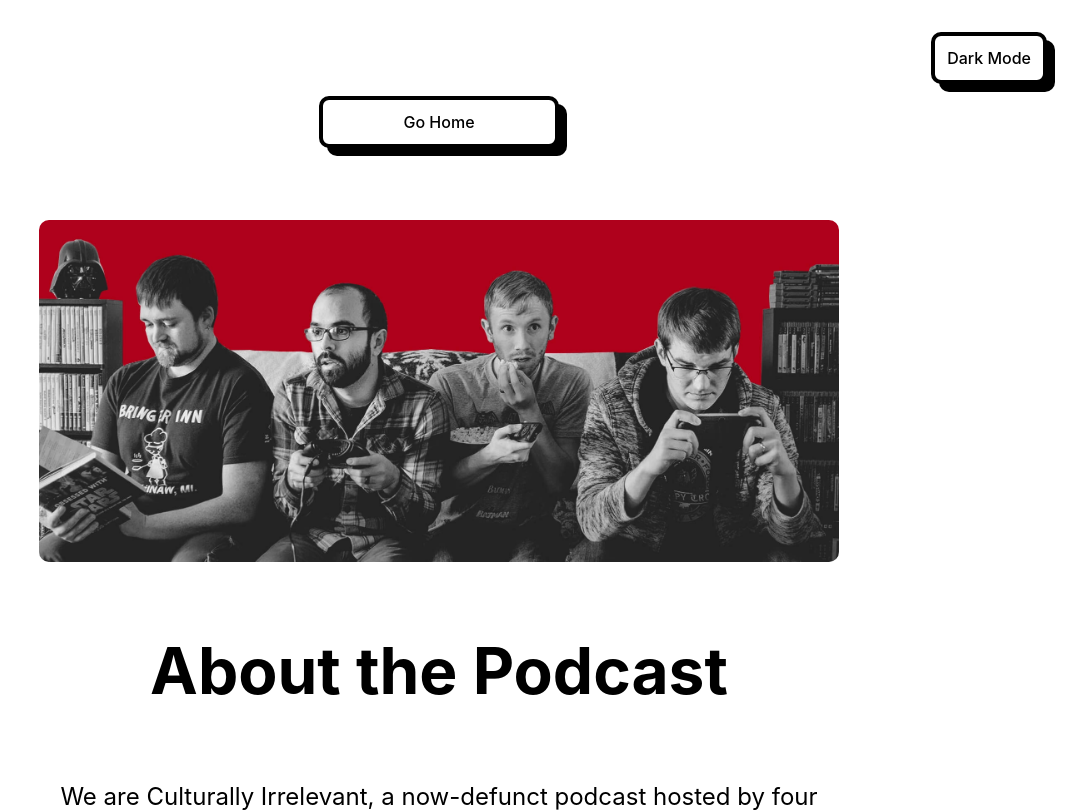
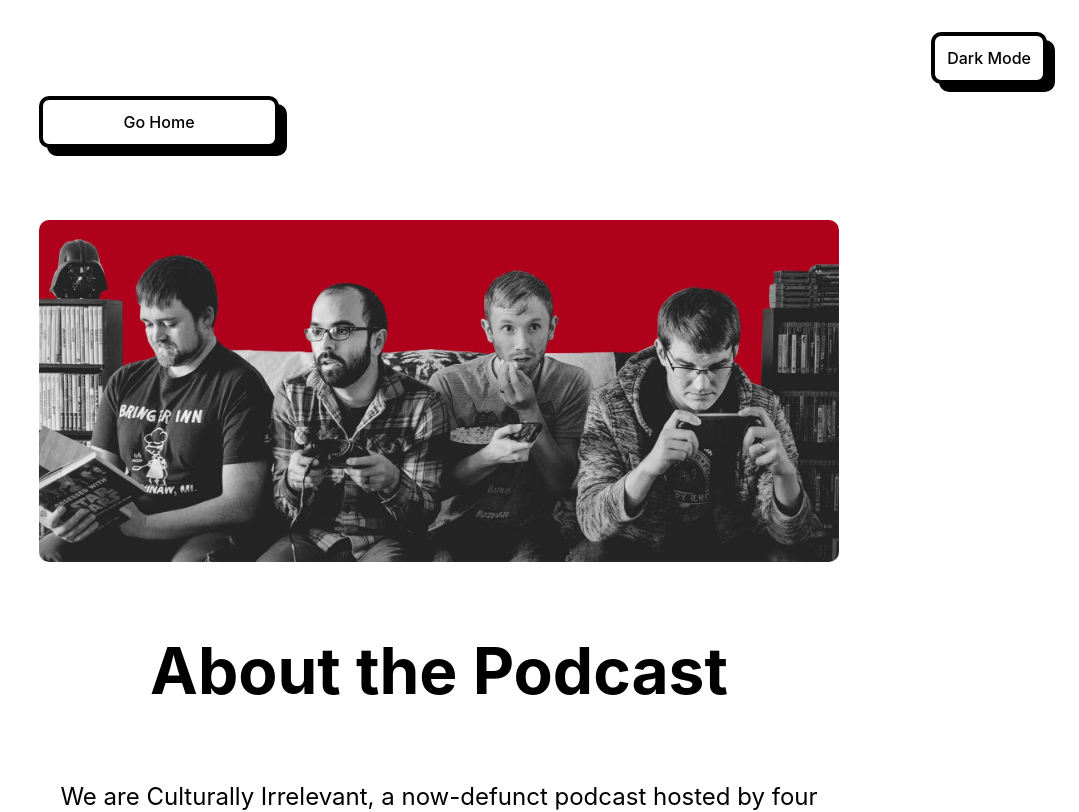
Before and after one commit to mknepprath/culturally-irrelevant, a Next.js app: page /about in a window 1280 px wide. Shown: the top 812 px of the page, without its empty margins (201-1280 px from the left). Built offline with nearby package versions, Linux system fonts and the light colour scheme; no server answers.

Commit message:
Resolves #160: Move the Home button to the top left of the page (#524)

```diff
--- a/pages/about.module.css
+++ b/pages/about.module.css
@@ -28,6 +28,7 @@
 }
 
 .buttonWrapper {
+  align-self: flex-start;
   margin-bottom: 24px;
   max-width: 240px;
   width: 100%;
--- a/pages/guidebook.module.css
+++ b/pages/guidebook.module.css
@@ -5,6 +5,7 @@
 }
 
 .buttonWrapper {
+  align-self: flex-start;
   margin-bottom: 36px;
   max-width: 240px;
   width: 100%;
--- a/pages/mixtape.module.css
+++ b/pages/mixtape.module.css
@@ -5,6 +5,7 @@
 }
 
 .buttonWrapper {
+  align-self: flex-start;
   margin-bottom: 24px;
   max-width: 240px;
   width: 100%;
--- a/pages/recommend.module.css
+++ b/pages/recommend.module.css
@@ -1,4 +1,5 @@
 .linkWrapper {
+  align-self: flex-start;
   margin-bottom: 24px;
   max-width: 240px;
   width: 100%;
```
